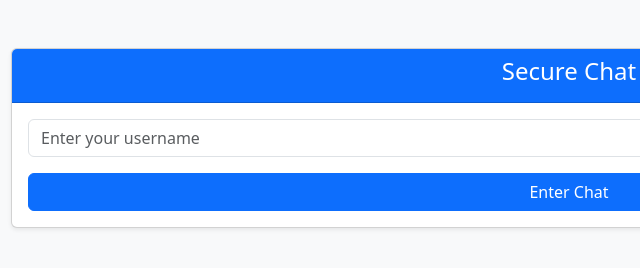
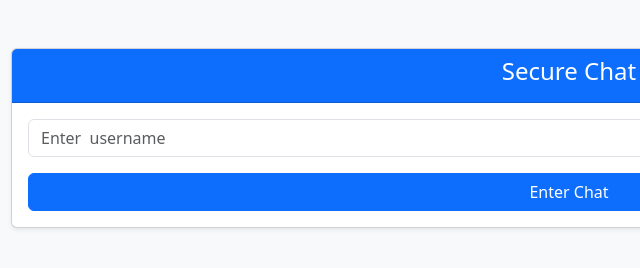
Before and after one commit to pankajsharmaucs/chat_socket_node_js, a website: page public/index.html in a window 1280 px wide. Shown: the full height of the page, 71-711 px from the left. Drawn offline with nearby package versions, Linux system fonts and the light colour scheme; no server answers.

Commit message:
Testing CI/CD v1.2

```diff
--- a/public/index.html
+++ b/public/index.html
@@ -18,7 +18,7 @@
         <!-- Username Input Section -->
         <div id="username-section">
           <div class="mb-3">
-            <input id="username" type="text" class="form-control" placeholder="Enter your username" aria-label="Username" maxlength="20">
+            <input id="username" type="text" class="form-control" placeholder="Enter  username" aria-label="Username" maxlength="20">
           </div>
           <button id="enterChatButton" class="btn btn-primary w-100">Enter Chat</button>
         </div>
```
